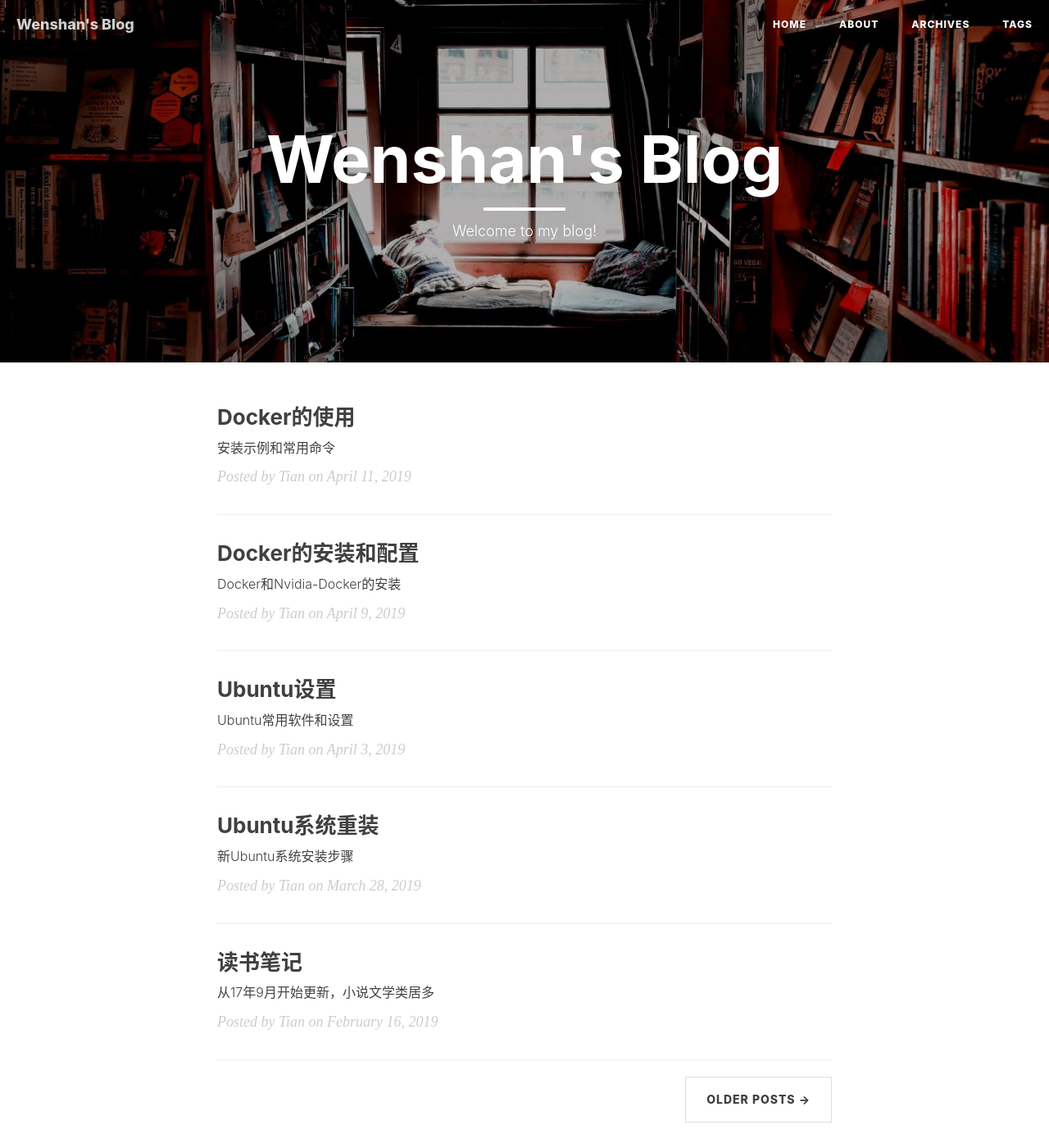
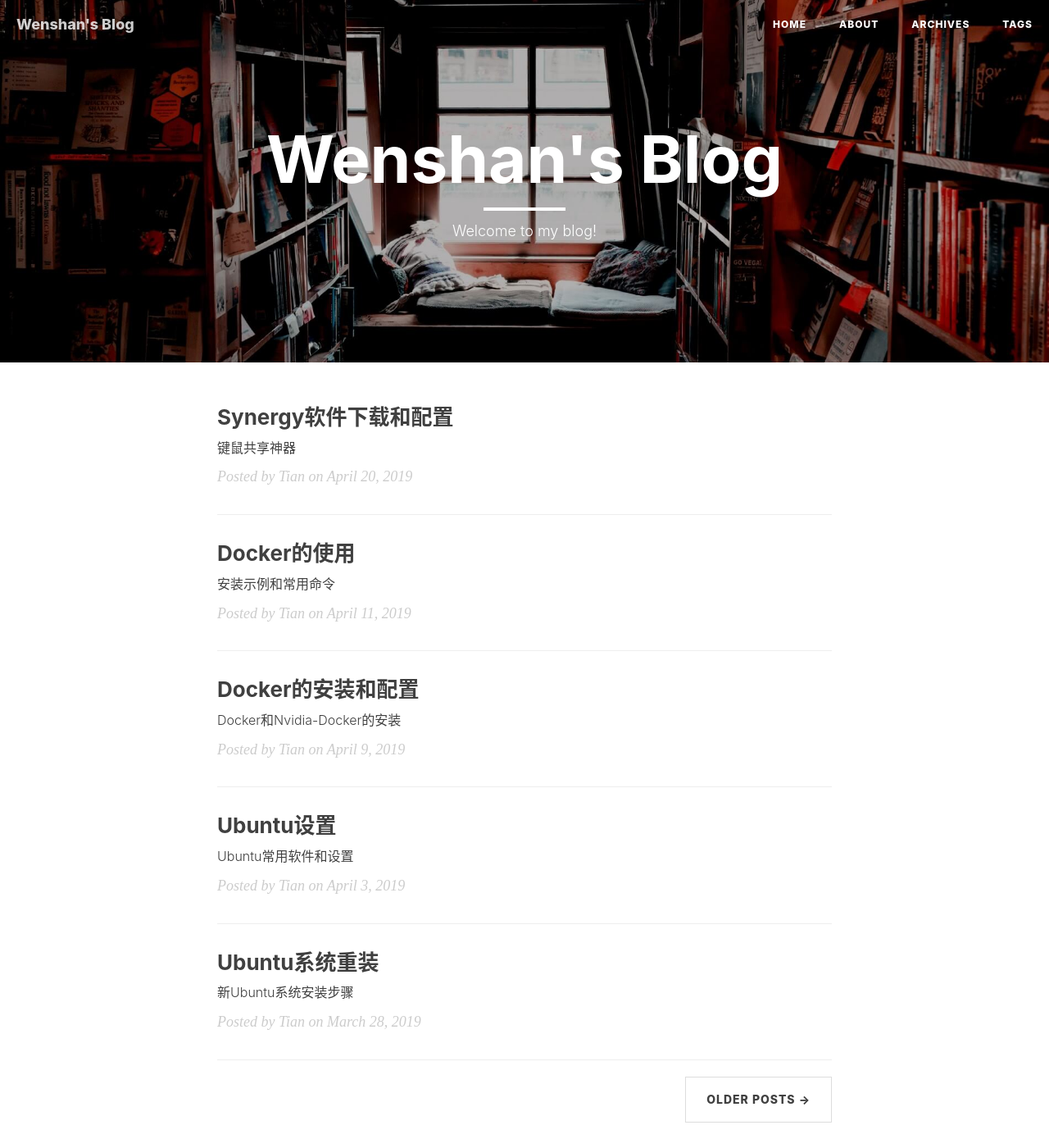
Before and after one commit to tianws/tianws.github.io, a Jekyll site: the page built from index.html, in a window 1280 px wide and 1400 px high. Shown: the whole window at 82% size. Built offline with Jekyll 4.4.1, drawn with Linux system fonts in a browser that asks for light colours; nearby versions of some CDN libraries; the list of posts is cut into pages by our own code; comment, search, counter and statistics services are not loaded; some of the changed lines change nothing that is shown.

Commit message:
增加kvm键鼠共享博文

````diff
--- a/_posts/2019-04-03-software-ubuntu.markdown
+++ b/_posts/2019-04-03-software-ubuntu.markdown
@@ -105,6 +105,8 @@ bash、tmux、vim、range等美化见[config](https://github.com/tianws/config)
 - kazam：录屏软件
 
 - peek：gif录制软件
+
+- synergy：键鼠共享软件
 
 - flameshot：截图软件 [安装方法](<https://mithun.co/software/install-flameshot-on-ubuntu-16-04/>)
 
@@ -285,7 +287,7 @@ pavucontrol
 ## 八、禁用访客登录
 
 ```bash
-sudo vim /usr/share/lightdm/lightdm.conf.d/50-ubuntu.conf
+sudo vim /usr/share/lightdm/lightdm.conf.d/50-guest-wrapper.conf
 # 追加 allow-guest=false
 reboot
 ```
--- /dev/null
+++ b/_posts/2019-04-20-synergy.markdown
@@ -0,0 +1,86 @@
+---
+layout:     post
+title:      "Synergy软件下载和配置"
+subtitle:   "键鼠共享神器"
+date:       2019-04-20 10:00:00
+author:     "Tian"
+categories: Skill
+header-img: "img/post-bg-kvm.png"
+header-mask: 0.7
+catalog: true
+tags:
+    - 环境配置
+    - 开发环境
+---
+
+## 背景
+
+两台电脑，一台Ubuntu系统主机，一台Windows笔记本，只有一套键鼠，经常需要切换。这个需求又被称作KVM(Keyboard Video Mouse)。
+
+## 方案
+
+不完全统计如下：
+
+![](https://raw.githubusercontent.com/tianws/tianws.github.io/master/img/in-post/20190421150544.png)
+
+推荐软件方案：
+
+- Windows之间：Mouse Without Borders
+- Windows和macOS之间：ShareMouse
+- Linux：Synergy或者它的免费版本Barrier
+
+推荐硬件方案：
+
+- 对拷线：JUC500、Smart KM Link等
+- KVM切换器：Aten
+- USB切换器
+- Logitech Flow
+
+用过罗技的双模鼠标，只有蓝牙刚连接的时候有一些延迟，别的没问题，算挺好用的。
+
+其他的硬件方案没试过，不发表意见。
+
+## Synergy
+
+因为我的环境是Ubuntu和Windows，所以我选择Synergy。
+
+#### Install
+
+Synergy是开源收费软件，自己编译使用免费，[官网](<https://symless.com/synergy>)下载收费。
+
+不过有其他人编译好的包供别人下载，不担心安全问题的的话可以试一试：[链接1](<https://brahma-dev.github.io/synergy-stable-builds/>)、[链接2](<https://sourceforge.net/projects/synergy-stable-builds/>)
+
+Ubuntu用`sudo apt install synergy`也可以安装1.6.2版本。
+
+也可以用Synergy别人fork出来的免费版本[Barrier](<https://github.com/debauchee/barrier>)，Windows和macOS可以直接下载安装包，Ubuntu还是需要编译安装。
+
+在这里，我选择Synergy的新版本（1.10.0），这里给个[资源链接](https://pan.baidu.com/s/12-vQLlVoIq89wV3d7nBS4A)，提取码`c79u`，激活码私信我领取。
+
+安装步骤和其他软件一样，不赘述。
+
+#### Usage
+
+配置很简单：
+
+1. 在Ubuntu主机上设置作为Server，记下IP地址
+2. 在笔记本上设置作为Client，服务端IP填Server的IP，并记下屏幕名
+3. 在Ubuntu主机上设置服务端，拖一个屏幕到想要放置的位置，设置屏幕名为刚刚笔记本的屏幕名
+4. 应用并启动两台机器的Synergy即可
+
+使用的时候，如果鼠标向另一台机器的方向移出显示屏之外，则鼠标和键盘自动切换控制另一台机器。
+
+还有一些热键和设置，可以根据自己的需要配置。
+
+如果还是连接不上，尝试一下关闭防火墙`sudo ufw disable`。
+
+## 参考
+
+- [多机共享键鼠软件横向测评](<http://blog.shrp.me/Multi-Computer-Mouse-and-Keyboard-sharing.html>)
+- [Kim工房：Mouse Without Borders，一套键鼠控制多台电脑的神器](<https://post.smzdm.com/p/642130/>)
+- [mac与windows共享键盘鼠标](<https://www.jianshu.com/p/f1da68ac5413>)
+- [synergy折腾日记](<https://www.52pojie.cn/thread-719088-1-1.html>)
+- [天降神器——Synergy](<https://blog.csdn.net/weixin_41995979/article/details/81990179>)
+- [共享键鼠神器 Synergy](<http://wulc.me/2018/03/31/%E5%85%B1%E4%BA%AB%E9%94%AE%E9%BC%A0%E7%A5%9E%E5%99%A8%20Synergy/>)
+- [键鼠共享方案总结与推荐：Smart KM Link 使用经验](<https://post.smzdm.com/p/343668/>)
+- [SynergyHowto](https://help.ubuntu.com/community/SynergyHowto)
+- [设置synergy开机自动启动](<http://guaneryu.com/blog/?p=379>)
````
Also changed, not shown: img/post-bg-kvm.png (added), 1 other file.
